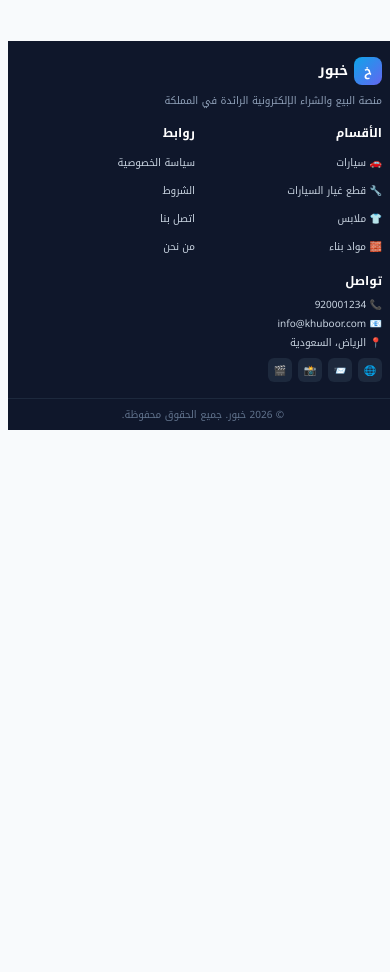
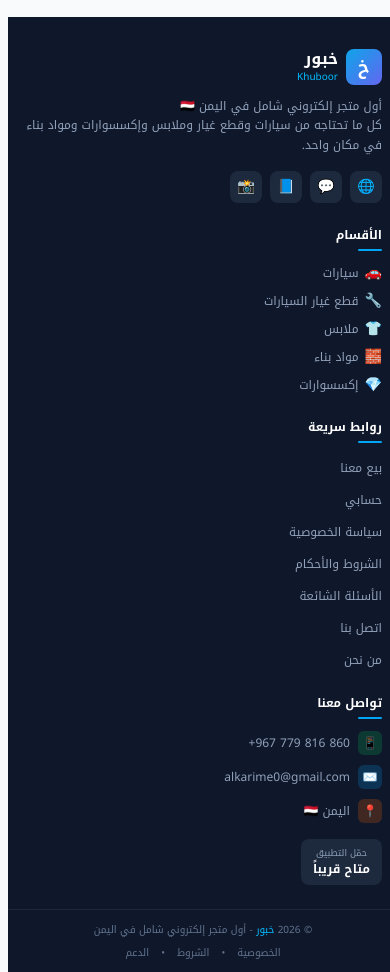
Before and after one commit to 2030karim2-dev/Khboor-killo, a Next.js app: page / in a window 390 px wide. Shown: the part 2560-3532 px from the top of the page. Before the commit the page ends 2990 px from the top, so only its background shows below. Built offline with nearby package versions, Linux system fonts and the light colour scheme.

Commit message:
ui: professional redesigned footer with Yemen branding and contact info

```diff
--- a/src/components/Footer.tsx
+++ b/src/components/Footer.tsx
@@ -1,39 +1,74 @@
 import Link from "next/link";
-import { SITE_NAME } from "@/lib";
 import { categories } from "@/lib";
 
 const quickLinks = [
+  { label: "بيع معنا", href: "/sell" },
+  { label: "حسابي", href: "/account" },
   { label: "سياسة الخصوصية", href: "/privacy" },
-  { label: "الشروط", href: "/terms" },
+  { label: "الشروط والأحكام", href: "/terms" },
+  { label: "الأسئلة الشائعة", href: "/faq" },
   { label: "اتصل بنا", href: "/contact" },
   { label: "من نحن", href: "/about" },
 ];
 
 export default function Footer() {
   return (
-    <footer className="bg-slate-900 text-slate-300 mt-6">
-      {/* Compact content */}
-      <div className="max-w-7xl mx-auto px-4 py-4">
-        <div className="grid grid-cols-2 md:grid-cols-4 gap-4">
-          {/* Logo + desc */}
-          <div className="col-span-2 md:col-span-1">
-            <div className="flex items-center gap-1.5 mb-2">
-              <div className="w-7 h-7 rounded-lg gradient-primary flex items-center justify-center text-white font-bold text-xs">خ</div>
-              <span className="text-white text-sm font-bold">خبور</span>
+    <footer className="bg-slate-900 text-slate-300">
+      {/* Main Footer */}
+      <div className="max-w-7xl mx-auto px-4 pt-8 pb-6">
+        <div className="grid grid-cols-1 sm:grid-cols-2 lg:grid-cols-4 gap-6 lg:gap-8">
+          {/* Brand */}
+          <div className="sm:col-span-2 lg:col-span-1">
+            <div className="flex items-center gap-2 mb-3">
+              <div className="w-9 h-9 rounded-lg gradient-primary flex items-center justify-center text-white font-bold text-lg">
+                خ
+              </div>
+              <div>
+                <h2 className="text-white text-base font-extrabold leading-tight">خبور</h2>
+                <p className="text-[10px] text-sky-400 font-medium">Khuboor</p>
+              </div>
             </div>
-            <p className="text-[10px] text-slate-400 leading-relaxed">
-              منصة البيع والشراء الإلكترونية الرائدة في المملكة
+            <p className="text-xs text-slate-400 leading-relaxed mb-4">
+              أول متجر إلكتروني شامل في اليمن 🇾🇪
+              <br />
+              كل ما تحتاجه من سيارات وقطع غيار وملابس وإكسسوارات ومواد بناء في مكان واحد.
             </p>
+            {/* Social */}
+            <div className="flex gap-2">
+              {[
+                { icon: "🌐", label: "الموقع", href: "#" },
+                { icon: "💬", label: "واتساب", href: "https://wa.me/967779816860" },
+                { icon: "📘", label: "فيسبوك", href: "#" },
+                { icon: "📸", label: "إنستغرام", href: "#" },
+              ].map((s) => (
+                <a
+                  key={s.label}
+                  href={s.href}
+                  target={s.href.startsWith("http") ? "_blank" : undefined}
+                  rel={s.href.startsWith("http") ? "noopener noreferrer" : undefined}
+                  aria-label={s.label}
+                  className="w-8 h-8 rounded-lg bg-slate-800 hover:bg-sky-600 flex items-center justify-center transition-colors text-sm"
+                >
+                  {s.icon}
+                </a>
+              ))}
+            </div>
           </div>
 
           {/* Categories */}
           <div>
-            <h3 className="text-white text-xs font-bold mb-2">الأقسام</h3>
-            <ul className="space-y-1">
-              {categories.slice(0, 4).map((cat) => (
+            <h3 className="text-white text-xs font-bold mb-3 relative pb-2 after:content-[''] after:absolute after:bottom-0 after:right-0 after:w-6 after:h-0.5 after:bg-sky-500 after:rounded-full">
+              الأقسام
+            </h3>
+            <ul className="space-y-2">
+              {categories.map((cat) => (
                 <li key={cat.slug}>
-                  <Link href={`/category/${cat.slug}`} className="text-[10px] hover:text-sky-400 transition-colors">
-                    {cat.icon} {cat.name}
+                  <Link
+                    href={`/category/${cat.slug}`}
+                    className="text-xs text-slate-400 hover:text-sky-400 transition-colors flex items-center gap-1.5 hover:translate-x-1 transition-transform"
+                  >
+                    <span className="text-sm">{cat.icon}</span>
+                    <span>{cat.name}</span>
                   </Link>
                 </li>
               ))}
@@ -42,11 +77,16 @@
 
           {/* Quick Links */}
           <div>
-            <h3 className="text-white text-xs font-bold mb-2">روابط</h3>
-            <ul className="space-y-1">
+            <h3 className="text-white text-xs font-bold mb-3 relative pb-2 after:content-[''] after:absolute after:bottom-0 after:right-0 after:w-6 after:h-0.5 after:bg-sky-500 after:rounded-full">
+              روابط سريعة
+            </h3>
+            <ul className="space-y-2">
               {quickLinks.map((link) => (
                 <li key={link.label}>
-                  <Link href={link.href} className="text-[10px] hover:text-sky-400 transition-colors">
+                  <Link
+                    href={link.href}
+                    className="text-xs text-slate-400 hover:text-sky-400 transition-colors hover:translate-x-1 transition-transform inline-block"
+                  >
                     {link.label}
                   </Link>
                 </li>
@@ -56,27 +96,70 @@
 
           {/* Contact */}
           <div>
-            <h3 className="text-white text-xs font-bold mb-2">تواصل</h3>
-            <ul className="space-y-1 text-[10px]">
-              <li>📞 920001234</li>
-              <li>📧 info@khuboor.com</li>
-              <li>📍 الرياض، السعودية</li>
+            <h3 className="text-white text-xs font-bold mb-3 relative pb-2 after:content-[''] after:absolute after:bottom-0 after:right-0 after:w-6 after:h-0.5 after:bg-sky-500 after:rounded-full">
+              تواصل معنا
+            </h3>
+            <ul className="space-y-2.5">
+              <li>
+                <a
+                  href="https://wa.me/967779816860"
+                  target="_blank"
+                  rel="noopener noreferrer"
+                  className="flex items-center gap-2 text-xs text-slate-400 hover:text-green-400 transition-colors"
+                >
+                  <span className="w-6 h-6 rounded-md bg-green-500/20 flex items-center justify-center text-green-400 shrink-0">
+                    📱
+                  </span>
+                  <span dir="ltr">+967 779 816 860</span>
+                </a>
+              </li>
+              <li>
+                <a
+                  href="mailto:alkarime0@gmail.com"
+                  className="flex items-center gap-2 text-xs text-slate-400 hover:text-sky-400 transition-colors"
+                >
+                  <span className="w-6 h-6 rounded-md bg-sky-500/20 flex items-center justify-center text-sky-400 shrink-0">
+                    ✉️
+                  </span>
+                  <span dir="ltr" className="break-all">alkarime0@gmail.com</span>
+                </a>
+              </li>
+              <li>
+                <div className="flex items-center gap-2 text-xs text-slate-400">
+                  <span className="w-6 h-6 rounded-md bg-orange-500/20 flex items-center justify-center text-orange-400 shrink-0">
+                    📍
+                  </span>
+                  <span>اليمن 🇾🇪</span>
+                </div>
+              </li>
             </ul>
-            <div className="flex gap-1.5 mt-2">
-              {["🌐", "📨", "📸", "🎬"].map((icon, i) => (
-                <a key={i} href="#" className="w-6 h-6 rounded-md bg-slate-800 flex items-center justify-center hover:bg-sky-600 transition-colors text-[10px]">
-                  {icon}
-                </a>
-              ))}
+
+            {/* App badge */}
+            <div className="mt-4">
+              <div className="bg-slate-800 hover:bg-slate-700 transition-colors rounded-lg px-3 py-2 text-center cursor-pointer inline-block">
+                <p className="text-[9px] text-slate-400">حمّل التطبيق</p>
+                <p className="text-xs font-bold text-white">متاح قريباً</p>
+              </div>
             </div>
           </div>
         </div>
       </div>
 
-      {/* Copyright */}
+      {/* Bottom Bar */}
       <div className="border-t border-slate-800">
-        <div className="max-w-7xl mx-auto px-4 py-2 text-center text-[10px] text-slate-500">
-          © {new Date().getFullYear()} {SITE_NAME}. جميع الحقوق محفوظة.
+        <div className="max-w-7xl mx-auto px-4 py-3">
+          <div className="flex flex-col sm:flex-row items-center justify-between gap-2">
+            <p className="text-[10px] text-slate-500">
+              © {new Date().getFullYear()} <span className="text-sky-400 font-medium">خبور</span> - أول متجر إلكتروني شامل في اليمن
+            </p>
+            <div className="flex items-center gap-3 text-[10px] text-slate-500">
+              <Link href="/privacy" className="hover:text-sky-400 transition-colors">الخصوصية</Link>
+              <span>•</span>
+              <Link href="/terms" className="hover:text-sky-400 transition-colors">الشروط</Link>
+              <span>•</span>
+              <Link href="/contact" className="hover:text-sky-400 transition-colors">الدعم</Link>
+            </div>
+          </div>
         </div>
       </div>
     </footer>
```
